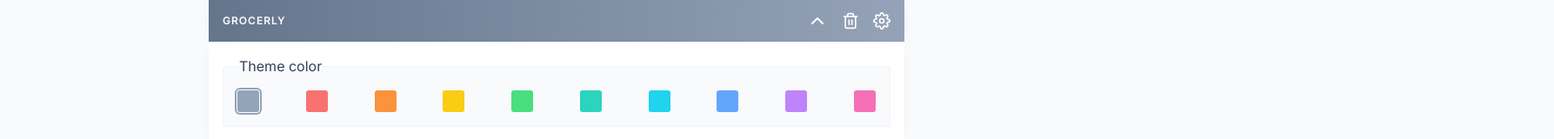
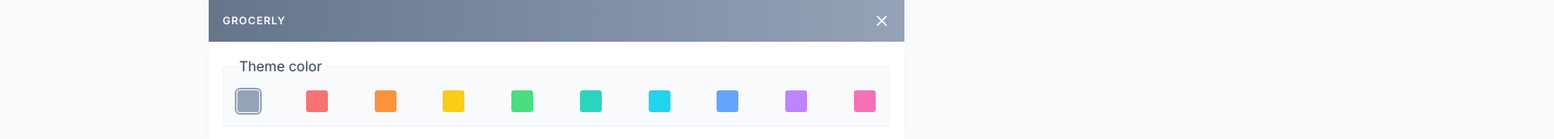
Before and after one commit to andreasremdt/grocerly, a React (Create React App) app: page / in a window 1280 px wide. Both pictures are taken after a click on the button 1014 px from the left and 24 px from the top of the page. Shown: the top 160 px of the page at 87% size, 1787 px wide, since content can reach past the window. Built offline with nearby package versions, Linux system fonts and the light colour scheme.

Commit message:
feat: hide buttons when the settings page is visible
- Fix a bug in which the settings page displays horizontal scrollbars

```diff
--- a/src/components/Header.tsx
+++ b/src/components/Header.tsx
@@ -16,6 +16,8 @@ function Header() {
   return (
     <header className={styles.wrapper}>
       <h1 className={styles.title}>Grocerly</h1>
+      {!isSettingsVisible && (
+        <>
           <button
             type="button"
             onClick={() => dispatch({ type: "TOGGLE_FORM" })}
@@ -61,6 +63,8 @@ function Header() {
               <line x1="14" y1="11" x2="14" y2="17"></line>
             </svg>
           </button>
+        </>
+      )}
       <button
         type="button"
         onClick={() => dispatch({ type: "TOGGLE_SETTINGS" })}
@@ -77,8 +81,17 @@ function Header() {
           strokeLinecap="round"
           strokeLinejoin="round"
         >
+          {isSettingsVisible ? (
+            <>
+              <line x1="18" y1="6" x2="6" y2="18"></line>
+              <line x1="6" y1="6" x2="18" y2="18"></line>
+            </>
+          ) : (
+            <>
               <circle cx="12" cy="12" r="3"></circle>
               <path d="M19.4 15a1.65 1.65 0 0 0 .33 1.82l.06.06a2 2 0 0 1 0 2.83 2 2 0 0 1-2.83 0l-.06-.06a1.65 1.65 0 0 0-1.82-.33 1.65 1.65 0 0 0-1 1.51V21a2 2 0 0 1-2 2 2 2 0 0 1-2-2v-.09A1.65 1.65 0 0 0 9 19.4a1.65 1.65 0 0 0-1.82.33l-.06.06a2 2 0 0 1-2.83 0 2 2 0 0 1 0-2.83l.06-.06a1.65 1.65 0 0 0 .33-1.82 1.65 1.65 0 0 0-1.51-1H3a2 2 0 0 1-2-2 2 2 0 0 1 2-2h.09A1.65 1.65 0 0 0 4.6 9a1.65 1.65 0 0 0-.33-1.82l-.06-.06a2 2 0 0 1 0-2.83 2 2 0 0 1 2.83 0l.06.06a1.65 1.65 0 0 0 1.82.33H9a1.65 1.65 0 0 0 1-1.51V3a2 2 0 0 1 2-2 2 2 0 0 1 2 2v.09a1.65 1.65 0 0 0 1 1.51 1.65 1.65 0 0 0 1.82-.33l.06-.06a2 2 0 0 1 2.83 0 2 2 0 0 1 0 2.83l-.06.06a1.65 1.65 0 0 0-.33 1.82V9a1.65 1.65 0 0 0 1.51 1H21a2 2 0 0 1 2 2 2 2 0 0 1-2 2h-.09a1.65 1.65 0 0 0-1.51 1z"></path>
+            </>
+          )}
         </svg>
       </button>
     </header>
--- a/src/components/Settings.module.css
+++ b/src/components/Settings.module.css
@@ -31,8 +31,7 @@
 }
 
 .radio {
-  position: absolute;
-  top: -9999px;
+  display: none;
 }
 
 .radio:checked + .label {
```
Also changed, not shown: 1 other file (tests, documents, lock files or other folders). Lines whose indentation alone changed are shown as unchanged.
